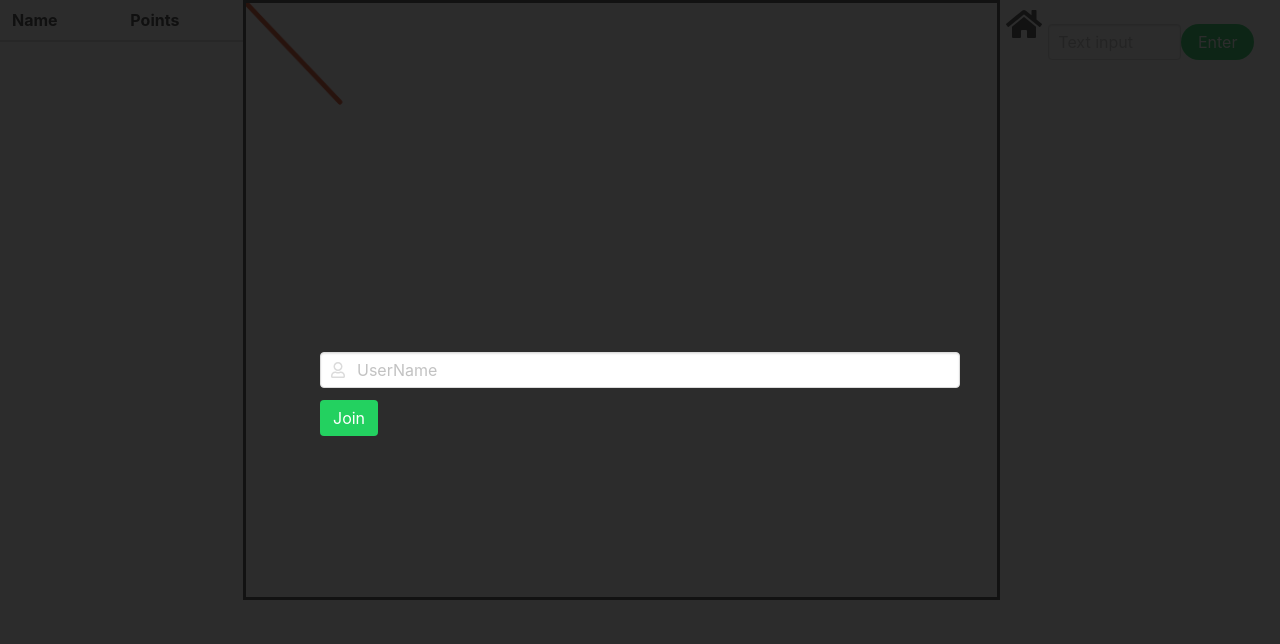
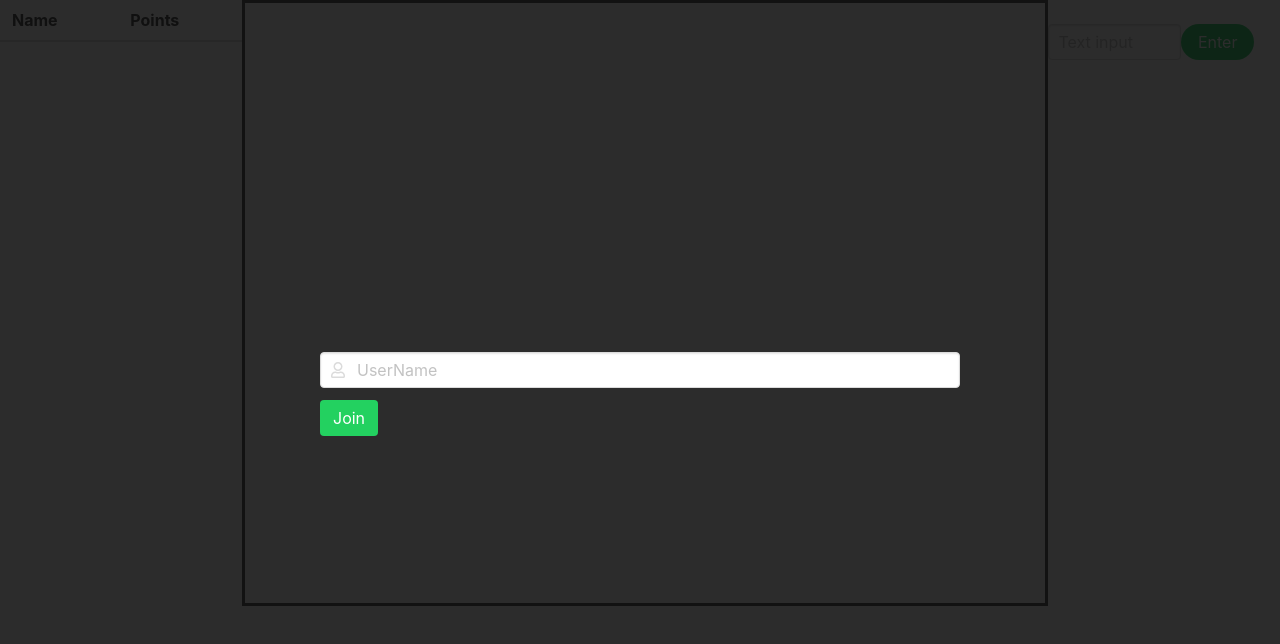
Before and after one commit to B3clawed/friendly-garbanzo, a website: page public/index.html in a window 1280 px wide. Drawn offline with nearby package versions, Linux system fonts and the light colour scheme.

Commit message:
Fixed Canvas Sizing

```diff
--- a/public/game.js
+++ b/public/game.js
@@ -3,8 +3,8 @@ var socket,
     canvas = document.getElementById('canvas'),
     ctx = canvas.getContext('2d'),
     drawing = false
-var clickX = [0,100],
-    clickY = [0,100],
+var clickX = [],
+    clickY = [],
     clickDrag = [true,true],
     playerData = {},
     self = {},
--- a/public/index.html
+++ b/public/index.html
@@ -24,17 +24,17 @@
       <div id="canvasDiv">
           <canvas id='canvas' width='800' height='600'></canvas>
           <div id="canvasButtons" style="display: none;">
-            <button id="level1" class="button is-rounded" onclick="level1Click()" style=""></button>
-            <button id="level2" class="button is-rounded" onclick="level2Click()" style=""></button>
-            <button id="level3" class="button is-rounded" onclick="level3Click()" style=""></button>
+            <button id="level1" class="button is-rounded" onclick="level1Click()" ></button>
+            <button id="level2" class="button is-rounded" onclick="level2Click()" ></button>
+            <button id="level3" class="button is-rounded" onclick="level3Click()" ></button>
           </div>
         </div>
 
-        <div class="icons">
+        <!-- <div class="icons">
           <span class="icon is-large">
             <i class="fas fa-home fa-2x"></i>
           </span>
-       </div>
+       </div> -->
 
       <div class="chat">
         <article id="ogBody" class="message">
@@ -46,7 +46,6 @@
         </div>
       </div>
     </div>
-
 
     <div id="loginMenu" class="modal is-active">
         <div class="modal-background"></div>
--- a/public/styles.css
+++ b/public/styles.css
@@ -7,18 +7,12 @@ html {
  }
 
  #canvas {
-  height: 100%;
-  width: 100%;
   border-style: solid;
   background-color: rgba(0,0,0,0);
   border-width: 3px;
+  cursor: crosshair;
 }
 
-#canvasDiv {
-  height: 600px;
-  position: relative;
-  width: 800px;
-}
 
 #canvasButtons {
   margin: 0;
```
